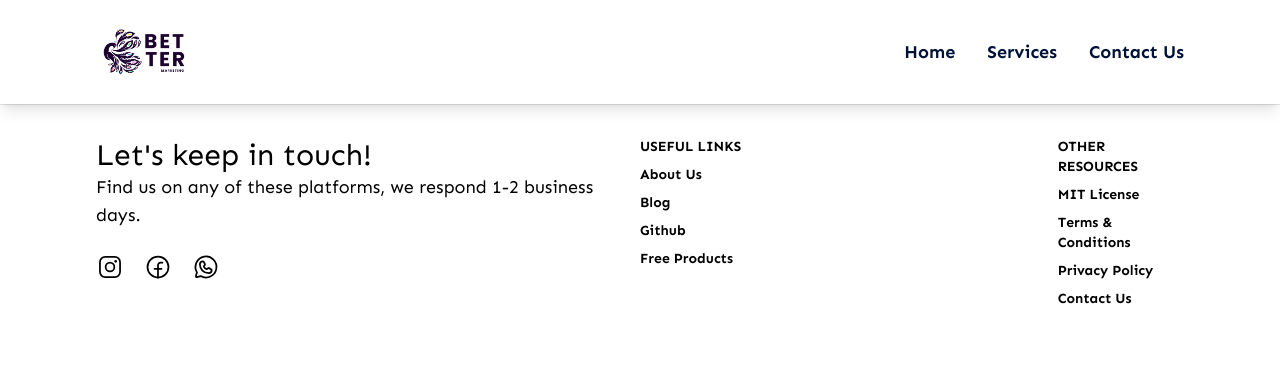
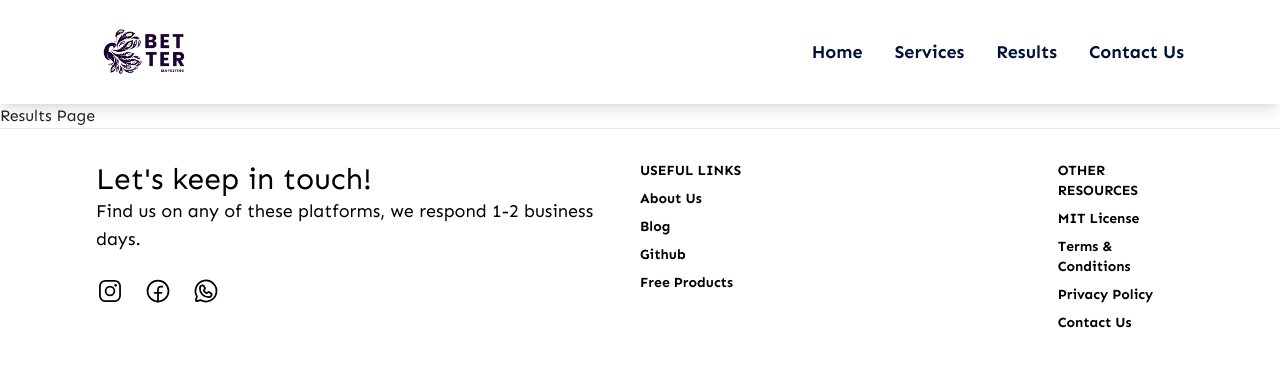
Before and after one commit to ngrpedro/bettermark, a React (Vite) app: page /Results in a window 1280 px wide. Shown: the top 366 px of the page. Built offline with nearby package versions, Linux system fonts and the light colour scheme; a web font is replaced by a local one.

Commit message:
results router

```diff
--- a/src/App.jsx
+++ b/src/App.jsx
@@ -1,7 +1,7 @@
 import { BrowserRouter } from "react-router-dom";
 import Router from "./Router";
 import Footer from "./sections/Footer";
-import NavBar from "./sections/NavBar";
+import NavBar from "./components/NavBar";
 
 
 function App() {
--- a/src/Router.jsx
+++ b/src/Router.jsx
@@ -3,6 +3,7 @@ import { Route, Routes } from 'react-router-dom'
 import ContactUs from './pages/ContactUs'
 import Home from './pages/Home'
 import Services from './pages/Services'
+import Results from './pages/Results';
 
 const Router = () => {
     return (
@@ -10,6 +11,7 @@ const Router = () => {
             <Route path="/" element={<Home />} />
             <Route path="/ContactUs" element={<ContactUs />} />
             <Route path="/Services" element={<Services />} />
+            <Route path="/Results" element={<Results />} />
         </Routes>
     )
 }
--- a/src/sections/NavBar.jsx
+++ b/src/components/NavBar.jsx
@@ -36,6 +36,9 @@ const NavBar = () => {
         <Link to="/Services">
           <li>Services</li>
         </Link>
+        <Link to="/Results">
+          <li>Results</li>
+        </Link>
         <Link to="/ContactUs">
           <li>Contact Us</li>
         </Link>
@@ -69,6 +72,9 @@ const NavBar = () => {
               <Link to="/Services">
                 <li>Services</li>
               </Link>
+              <Link to="/Results">
+                <li>Results</li>
+              </Link>
               <Link to="/ContactUs">
                 <li>Contact Us</li>
               </Link>
--- a/src/pages/Home.jsx
+++ b/src/pages/Home.jsx
@@ -2,7 +2,7 @@ import Cards from "../sections/Cards";
 import Footer from "../sections/Footer";
 import Header from "../sections/Header";
 import Images from "../sections/Images";
-import NavBar from "../sections/NavBar";
+import NavBar from "../components/NavBar";
 import Promises from "../sections/Promises";
 import Steps from "../sections/Steps";
 import Texts from "../sections/Texts";
--- /dev/null
+++ b/src/pages/Results.jsx
@@ -0,0 +1,11 @@
+import React from 'react'
+
+const Results = () => {
+    return (
+        <div>
+            Results Page
+        </div>
+    )
+}
+
+export default Results
```
